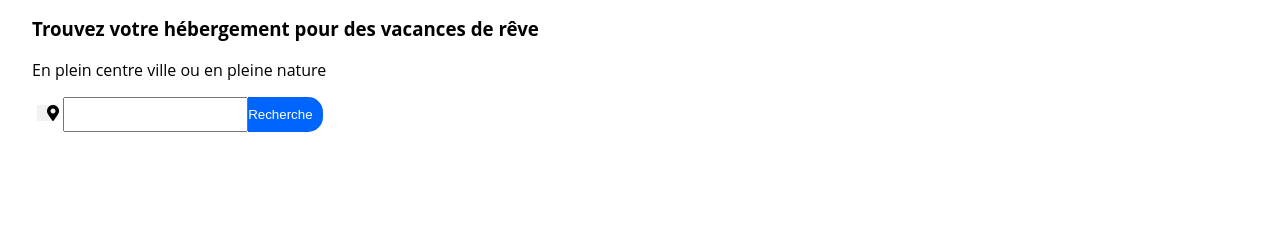
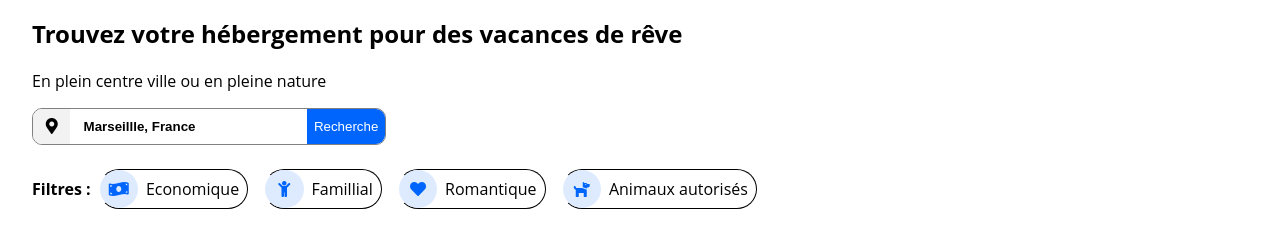
Before and after one commit to michael-lmk/P2_martinsky_michael, a plain HTML site: page index.html in a window 1280 px wide. Shown: the part 65-312 px from the top of the page. Drawn offline with Linux system fonts and the light colour scheme.

Commit message:
Update index.css and index.html

```diff
--- a/index.css
+++ b/index.css
@@ -9,6 +9,10 @@ body{
     margin-left: 2em;
     margin-right: 2em;
 }
+
+/****************************/
+/*     Debut Navigation     */
+/****************************/
 
 nav {
     display: flex;
@@ -32,7 +36,11 @@ nav {
 
 }
 
-.nav-link:hover{
+.blue{
+    color: #0065FC;
+}
+
+.nav-link:focus {
     color : #0065FC;
     border-top: 2px solid #0065FC;
 
@@ -42,19 +50,28 @@ nav {
     position: absolute;
 }
 
+/****************************/
+/*      Fin Navigation      */
+/****************************/
+
+/****************************/
+/*     Debut Recherche      */
+/****************************/
+
 input{
     height: 35px;
+    padding: 0;
+    border: none;
 }
 
 .maker-icon{
     background-color: #F2F2F2;
-    padding-left: 10px;
     border-radius: 0px 15px 15px 0px;
 }
 
+
 .button-search{
     margin: 0;
-    padding: 0;
     line-height: 100%;
     border: 0;
     background: #0065FC;
@@ -62,23 +79,77 @@ input{
     color: white;
     background-color: #0065FC;
     text-decoration: none;
-    padding-right: 10px;
-    border-radius: 0px 15px 15px 0px;
-
+    padding: 0.5em;
 }
 
 .input-group{
     display: flex;
-    padding-left: 5px;
+    width: 22em;
+    border: 1px solid gray ;
+    border-radius: 10px;
+    z-index: 100;
+    overflow: hidden;
 }
 
+/****************************/
+/*      Fin Recherche       */
+/****************************/
 
-/*
-@media screen and (max-width: 550px) {
-    nav {
-        flex-wrap: wrap-reverse;
-    }
-    span{
+/****************************/
+/*       Debut filtre       */
+/****************************/
 
-    }
-} */
+.icon{
+    width: 100%;
+    display: flex;
+    justify-content: center;
+    align-items: center;
+    background-color: #F2F2F2 ;
+    flex: 1;
+}
+
+.sort-button{
+    display: flex;
+    justify-content: space-between;
+    align-items: center;
+    border-radius: 20px;
+    margin: 0.5em;
+    border: 1px solid  ;
+    border-left-color: white;
+
+}
+
+.search{
+    display: flex;
+    flex: 6;
+    padding-left: 1em;
+    font-weight: 600 ;
+}
+
+.sort{
+    display: flex;
+    align-items: center;
+    margin-top: 1em;
+    flex-wrap: wrap;
+}
+
+.icon-sort{
+    display: flex;
+    justify-content: center;
+    align-items: center;
+    background-color: #DEEBFF;
+    border-radius: 40px;
+    padding: 0.2em;
+    height: 2em;
+    width: 2em;
+    color: #0065FC;
+
+}
+
+.sort-text{
+    padding:  0.5em;
+}
+
+/****************************/
+/*        Fin filtre        */
+/****************************/
--- a/index.html
+++ b/index.html
@@ -22,18 +22,21 @@
         </nav>
     </header>
     <main>
-        <h3>Trouvez votre hébergement pour des vacances de rêve</h3>
+        <h2>Trouvez votre hébergement pour des vacances de rêve</h2>
         <p>En plein centre ville ou en pleine nature</p>
 
-        <div class="input-group">
-            <div class="">
-                <i class="maker-icon fas fa-map-marker-alt"></i>
-              <input type="search" id="form1" class="form-control" />
-            </div>
-            <input class="button-search" value="Recherche" type="button" class="btn btn-primary">
-        </div>
-        <section>
+        <form class="input-group" method="POST">
+            <span class="icon"><i class="maker-icon fas fa-map-marker-alt"></i></span>
+            <input class="search" type="text" id="form1" class="form-control" value="Marseillle, France" />
+            <input class="button-search" value="Recherche" type="submit" />
+        </form>
 
+        <section class="sort">
+            <b >Filtres : </b>
+            <span class="sort-button"><span class="icon-sort"><i class="fas fa-money-bill-wave"></i></span><span class="sort-text">Economique</span></span>
+            <span class="sort-button"><span class="icon-sort"><i class="fas fa-child"></i></span><span class="sort-text">Famillial</span></span>
+            <span class="sort-button"><span class="icon-sort"><i class="fas fa-heart"></i></span><span class="sort-text"> Romantique</span></span>
+            <span class="sort-button"><span class="icon-sort"><i class="fas fa-dog"></i></span><span class="sort-text">Animaux autorisés</span></span>
         </section>
         <aside>
 
```
